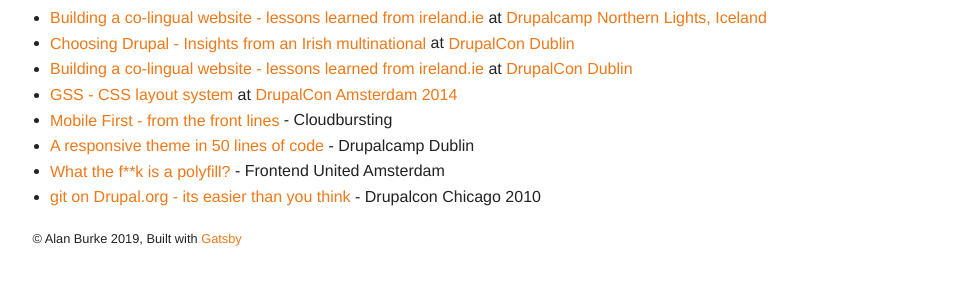
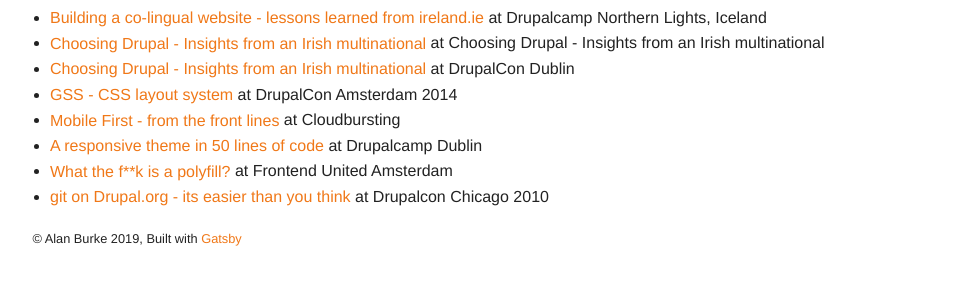
Before and after one commit to alanburke/cycletraffic-gatsby, a Gatsby site: page /talks in a window 1280 px wide. Shown: the part 176-460 px from the top of the page, without its empty margins (145-1117 px from the left). Built offline with nearby package versions, Linux system fonts and the light colour scheme; Gatsby itself is replaced by a stand-in of ours.

Commit message:
Use json via GraphQL to drive talks listing

```diff
--- /dev/null
+++ b/src/components/talk-link.js
@@ -0,0 +1,10 @@
+
+import React from "react"
+
+const TalkLink = ({ talk }) => (
+  <li>
+    <a href={talk.url}>{talk.title}</a> at {talk.event}
+  </li>
+)
+
+export default TalkLink
--- a/src/pages/talks.js
+++ b/src/pages/talks.js
@@ -1,25 +1,42 @@
 import React from "react"
+import { graphql } from "gatsby"
 
 import Layout from "../components/layout"
 import SEO from "../components/seo"
+import TalkLink from "../components/talk-link"
 
-const TalksPage = () => (
-  <Layout>
+export const talksQuery = graphql`
+query MyQuery {
+  allTalksJson {
+    edges {
+      node {
+        title
+        url
+        event
+      }
+    }
+  }
+}
+`
+const TalksPage = ({
+  data: {
+    allTalksJson: { edges },
+  },
+}) => {
+  const Talks = edges
+    .map(edge => <TalkLink talk={edge.node} />)
+
+  return (
+    <Layout>
     <SEO title="Speaking Engagements by Alan Burke" />
     <section class="speaking">
       <h1>Preaching to the masses&hellip;</h1>
       <ul>
-        <li><a href="https://dcnlights.drupal.is/sessions">Building a co-lingual website - lessons learned from ireland.ie</a> at <a href="https://dcnlights.drupal.is/">Drupalcamp Northern Lights, Iceland</a></li>
-        <li><a href="https://events.drupal.org/dublin2016/sessions/choosing-drupal-insider-advice-irish-multinational">Choosing Drupal - Insights from an Irish multinational</a> at <a href="https://events.drupal.org/dublin2016">DrupalCon Dublin</a> </li>
-        <li><a href="https://events.drupal.org/dublin2016/sessions/irelandie-peek-behind-curtain-4-things-make-it-tick">Building a co-lingual website - lessons learned from ireland.ie</a> at <a href="https://events.drupal.org/dublin2016">DrupalCon Dublin</a> </li>
-        <li><a href="https://amsterdam2014.drupal.org/session/gss-css-layout-system-thats-2-generations-ahead">GSS - CSS layout system</a> at <a href="https://amsterdam2014.drupal.org">DrupalCon Amsterdam 2014</a></li>
-        <li><a href="./assets/presentations/cloudbursting-2012/mobile-first.htm">Mobile First - from the front lines</a> - Cloudbursting</li>
-        <li><a href="./assets/pdfs/responsive.pdf">A responsive theme in 50 lines of code</a> - Drupalcamp Dublin</li>
-        <li><a href="./assets/pdfs/polyfills.pdf">What the f**k is a polyfill?</a> - Frontend United Amsterdam</li>
-        <li><a href="./assets/pdfs/gitdrupalorg.pdf">git on Drupal.org - its easier than you think</a> - Drupalcon Chicago 2010</li>
+        {Talks}
       </ul>
     </section>
-  </Layout>
-)
+    </Layout>
+  )
+}
 
 export default TalksPage
```
